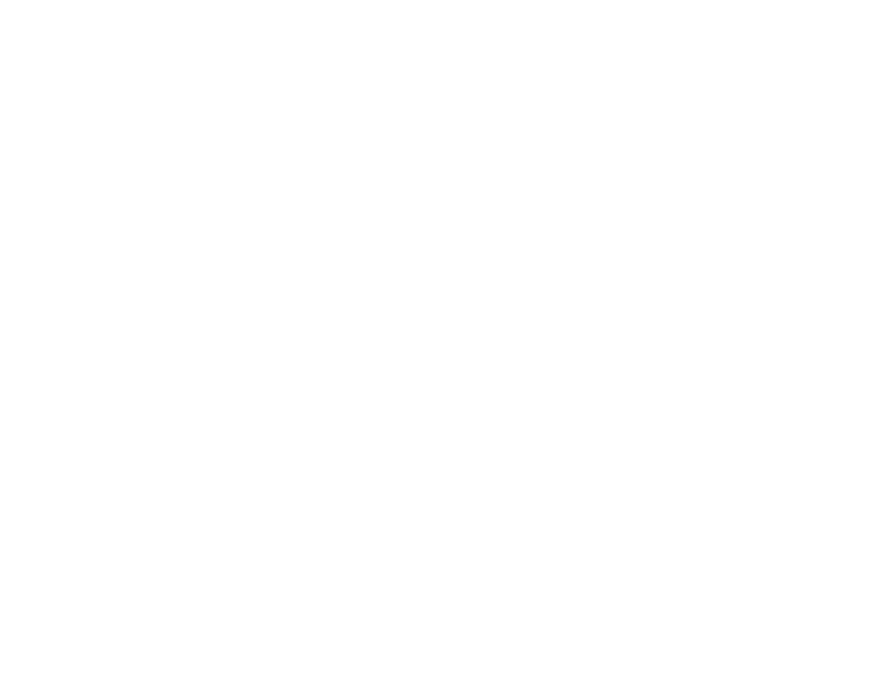
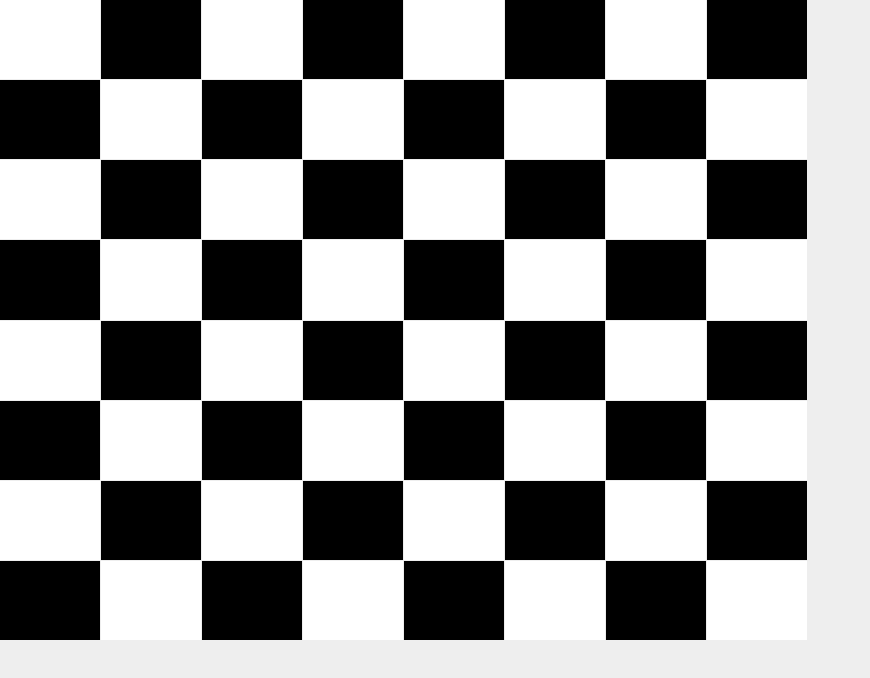
Before and after one commit to ashmatadeen/emoji-chess, a plain HTML site: page index.html in a window 1280 px wide. Shown: the whole page, without its empty margins (0-870 px from the left). Drawn offline with Linux system fonts and the light colour scheme.

Commit message:
board colouring

```diff
--- a/css/main.css
+++ b/css/main.css
@@ -1,3 +1,27 @@
+body {
+    background-color: #eee;
+}
 #chess-board {
     display: grid;
+    grid-template-columns: repeat(8, 100px);
+    grid-gap: 1px;
+    color: #444;
+    width: 640px;
+    height: 640px;
 }
+
+.box {
+  background-color: #cecece;
+  color: #fff;
+  padding: 10px 10px;
+}
+
+.box.white {
+    background-color: white;
+    color: white;
+}
+
+.box.black {
+    background-color: black;
+    color: white;
+}
--- a/js/main.js
+++ b/js/main.js
@@ -6,14 +6,20 @@ renderBoard();
 
 function renderBoard() {
     var container = document.getElementById('chess-board');
-    var the_cell;
+    var colour_toggler = true;
+    var the_cell, colour;
     // Reverse for AN format: https://en.wikipedia.org/wiki/Algebraic_notation_(chess)
     row = row.reverse();
     row.forEach(function renderRow(i) {
         col.forEach(function renderCell(j) {
+            colour = colour_toggler
+                ? 'white'
+                : 'black';
             the_cell = document.createElement('div');
-            the_cell.className = 'box ' + i + j;
+            the_cell.className = 'box ' + colour + ' ' + i + j;
             container.appendChild(the_cell);
+            colour_toggler = !colour_toggler;
         });
+        colour_toggler = !colour_toggler;
     });
 }
```
